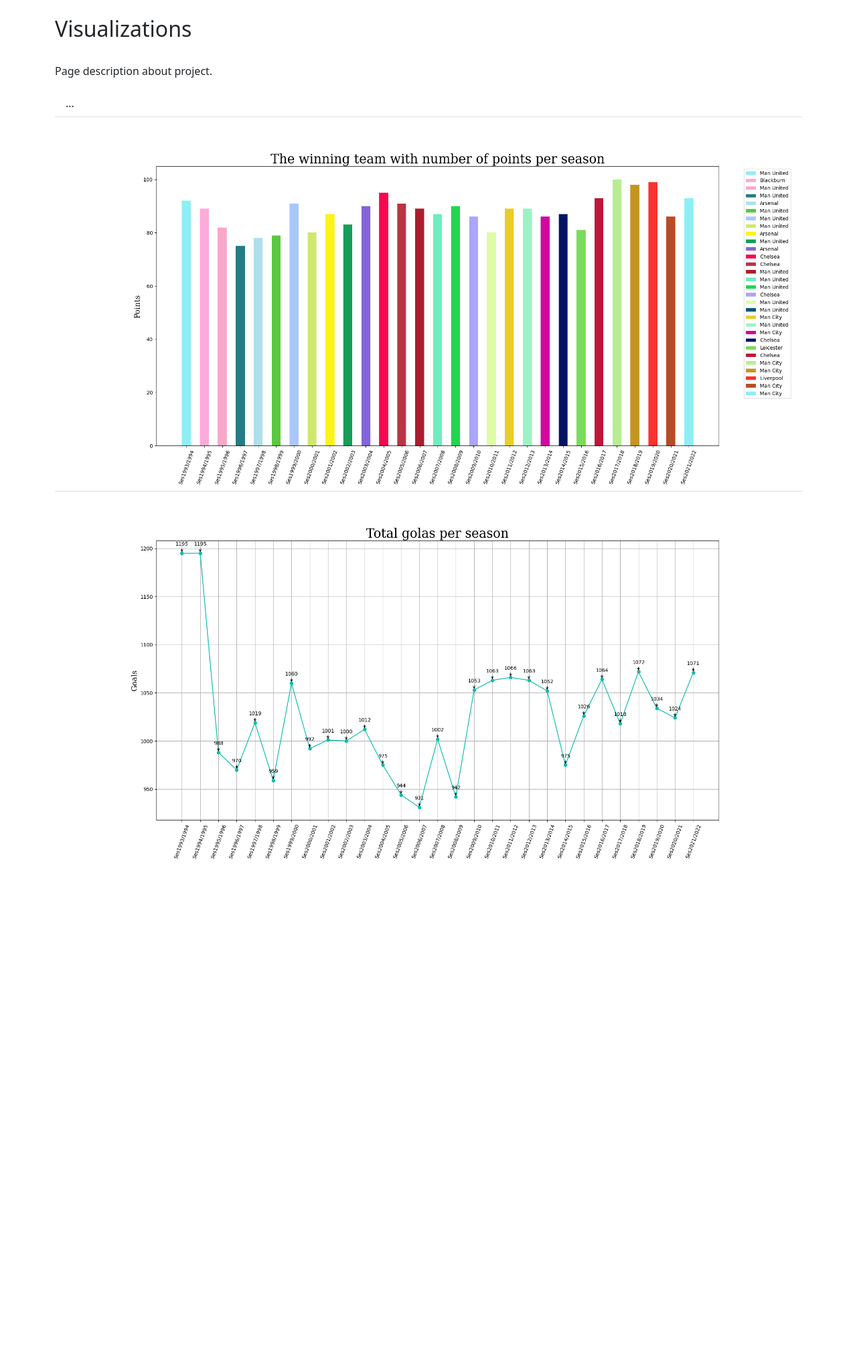
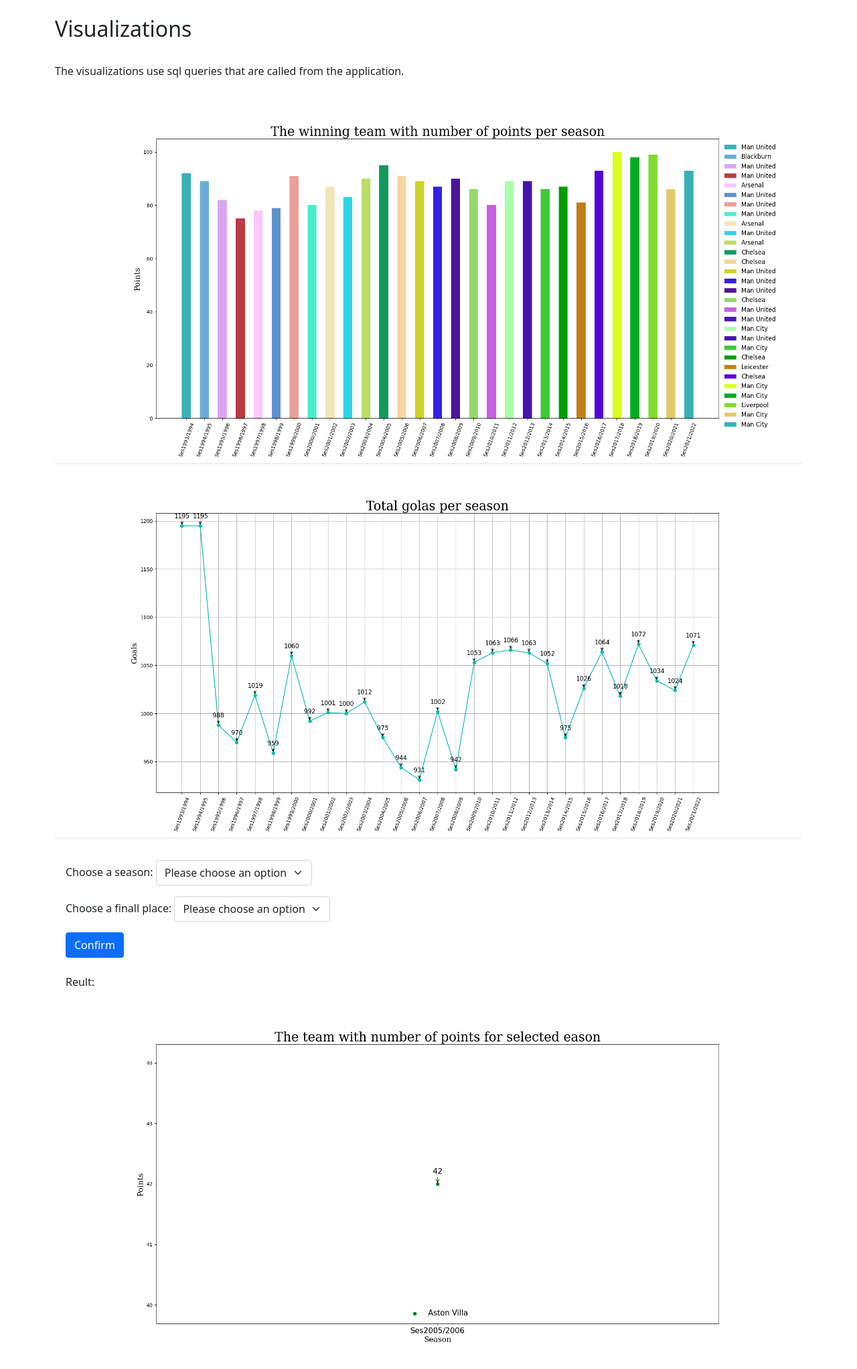
Before and after one commit to mateuszgua/football-stats-england, a Flask app: template templates/visualization.html in a window 1280 px wide. Shown: the part 56-2100 px from the top of the page at 67% size. Before the commit the page ends 1339 px from the top, so only its background shows below. Run offline with Flask 2, Linux system fonts and the light colour scheme; the template is opened without the code that fills it, so the values that code supplies are empty.

Commit message:
Feat: add visualization for task visu 1

```diff
--- a/app.py
+++ b/app.py
@@ -1,11 +1,18 @@
+from my_database import MyDatabase
+import randomcolor
+from matplotlib import pyplot as plt
 from flask import Flask
 from flask import render_template
 from flask import send_file
+from flask import request
+from flask import redirect
+from flask import url_for
+from mysql.connector import Error
 import pandas as pd
-import matplotlib.pyplot as plt
-import randomcolor
+import matplotlib
 
-from my_database import MyDatabase
+matplotlib.use('Agg')
+
 
 app = Flask(__name__, instance_relative_config=False)
 app.config.from_object('flask_settings.Config')
@@ -123,6 +130,23 @@ def flask():
 @app.route('/visualization')
 def visualization():
     try:
+        font1 = {'family': 'serif', 'color': 'black', 'size': 25}
+        font2 = {'family': 'serif', 'color': 'black', 'size': 15}
+
+        list_numbers = list(range(1, 21))
+        sql_file_task_vis_1_3 = "./sql_files/task_vis_1_3.sql"
+        df_task_vis_1_3 = get_dataframe_from_sql(sql_file_task_vis_1_3)
+
+        list_seasons_short = []
+        for i in df_task_vis_1_3[0]:
+            list_seasons_short.append(i)
+        list_seasons = [s.replace('Ses', 'Season ')
+                        for s in list_seasons_short]
+        dict_seasons = {list_seasons_short[i]: list_seasons[i]
+                        for i in range(len(list_seasons_short))}
+        sql_file_task_vis_1 = "./sql_files/task_vis_1.sql"
+        create_sql_procedure(sql_file_task_vis_1)
+
         sql_file_task_vis_2 = "./sql_files/task_vis_2.sql"
         df_task_vis_2 = get_dataframe_from_sql(sql_file_task_vis_2)
         df_task_vis_2.columns = ['Season', 'Club', 'Points']
@@ -135,8 +159,6 @@ def visualization():
             colors.append(i)
         color_list = [item for sublist in colors for item in sublist]
 
-        font1 = {'family': 'serif', 'color': 'black', 'size': 25}
-        font2 = {'family': 'serif', 'color': 'black', 'size': 15}
         plt.figure(figsize=(20, 10))
         plt.bar(df_task_vis_2["Season"],
                 df_task_vis_2["Points"],
@@ -146,8 +168,10 @@ def visualization():
         plt.xlabel('Season', fontdict=font2)
         plt.xticks(rotation=70)
         plt.ylabel('Points', fontdict=font2)
-        plt.legend(bbox_to_anchor=(1.04, 1), loc="upper left")
+        plt.legend(bbox_to_anchor=(1, 1), loc="upper left",
+                   frameon=False, fontsize=12)
         plt.savefig('./static/charts/chart_task_2.png')
+        plt.close()
 
         sql_file_task_vis_3 = "./sql_files/task_vis_3.sql"
         df_task_vis_3 = get_dataframe_from_sql(sql_file_task_vis_3)
@@ -171,12 +195,67 @@ def visualization():
                          textcoords="offset points",
                          xytext=(0, 15),
                          ha='center',
-                         arrowprops=dict(arrowstyle="->", color='black'))
+                         arrowprops=dict(arrowstyle="->", color='black'),
+                         fontsize=12)
 
         plt.savefig('./static/charts/chart_task_3.png')
+        plt.close()
+    except Error as e:
+        print(e)
 
     finally:
-        return render_template('visualization.html')
+        return render_template('visualization.html', seasons=dict_seasons, positions=list_numbers)
+
+
+@app.route("/chart", methods=['GET', 'POST'])
+def chart():
+    try:
+        season = request.form.get('season')
+        place = request.form.get('place')
+
+        my_db = MyDatabase()
+        cursor = my_db.get_cursor()
+
+        args = (int(place), season, (0, 'CHAR'), (0, 'CHAR'), (0))
+        result_args = cursor.callproc('GetTeamResultFromSeason', args)
+        result = [result_args[2], result_args[3], result_args[4]]
+        result_df = pd.DataFrame(result)
+        result_df_transposed = result_df.transpose()
+        result_df_transposed.columns = ['Season', 'Club', 'Points']
+        label = result_df_transposed["Club"][0]
+
+        font1 = {'family': 'serif', 'color': 'black', 'size': 25}
+        font2 = {'family': 'serif', 'color': 'black', 'size': 15}
+        plt.figure(figsize=(20, 10))
+        plt.scatter(result_df_transposed["Season"],
+                    result_df_transposed["Points"],
+                    label=label,
+                    color='green')
+        plt.title("The team with number of points for selected eason",
+                  fontdict=font1)
+        plt.xlabel('Season', fontdict=font2)
+        plt.xticks(rotation=0, fontsize=15)
+        plt.ylabel('Points', fontdict=font2)
+        for x, y in zip(result_df_transposed["Season"], result_df_transposed["Points"]):
+            label = "{:.0f}".format(y)
+
+            plt.annotate(label,
+                         (x, y),
+                         textcoords="offset points",
+                         xytext=(0, 20),
+                         ha='center',
+                         arrowprops=dict(arrowstyle="->", color='black'),
+                         fontsize=15)
+
+        plt.legend(loc='lower center', frameon=False, fontsize=15)
+        plt.savefig('./static/charts/chart_task_1.png')
+        plt.close()
+
+    except Error as e:
+        print(e)
+
+    finally:
+        return redirect(url_for('visualization'))
 
 
 def get_dataframe_from_sql(sql_file_path):
@@ -193,6 +272,19 @@ def get_dataframe_from_sql(sql_file_path):
         return result_df
 
 
+def create_sql_procedure(sql_file_path):
+    try:
+        my_db = MyDatabase()
+        cursor = my_db.get_cursor()
+        sql_file = open(sql_file_path)
+        sql_as_string = sql_file.read()
+        cursor.execute(sql_as_string)
+    except Error as e:
+        print(e)
+    finally:
+        sql_file.close()
+
+
 @ app.route('/schema')
 def schema():
     return render_template('schema.html')
--- /dev/null
+++ b/sql_files/task_vis_1_2.sql
@@ -0,0 +1,2 @@
+CALL GetTeamResultFromSeason(1, 'Ses2000/2001', @season, @club, @points);
+SELECT  @season AS Season, @club AS Club, @points AS POINTS;
--- /dev/null
+++ b/sql_files/task_vis_1_3.sql
@@ -0,0 +1,4 @@
+SELECT DISTINCT(Season)
+FROM games
+WHERE Season != 'Ses1899/1900'
+ORDER BY Season;
--- a/templates/visualization.html
+++ b/templates/visualization.html
@@ -5,17 +5,47 @@
 <h2 class="title">{% block title %} Visualizations {% endblock %}</h2>
 <br>
 
-<p>Page description about project.</p>
+<p>The visualizations use sql queries that are called from the application.</p>
 
 <ul class="list-group list-group-flush">
     <li class="list-group-item">
-        ...
+        <img src="{{url_for('static', filename='./charts/chart_task_2.png')}}" class="d-block w-100" alt="Chart_2">
     </li>
+
     <li class="list-group-item">
-        <img src="{{url_for('static', filename='./charts/chart_task_2.png')}}" class="d-block w-100" alt="Chart">
+        <img src="{{url_for('static', filename='./charts/chart_task_3.png')}}" class="d-block w-100" alt="Chart_3">
     </li>
+
     <li class="list-group-item">
-        <img src="{{url_for('static', filename='./charts/chart_task_3.png')}}" class="d-block w-100" alt="Chart">
+        <br>
+        <form class="form-inline" method="POST" action="{{ url_for('chart') }}">
+            <div class="mb-3">
+                <label for="season-select" class="form-label">Choose a season:</label>
+                <div class="btn-group" aria-label="Default select example">
+                    <select class="form-select" name="season" id="season-select">
+                        <option value="">Please choose an option</option>
+                        {% for name, season in seasons.items() %}
+                        <option value="{{ name }}">{{ season }}</option>
+                        {% endfor %}
+                    </select>
+                </div>
+            </div>
+            <div class="mb-3">
+                <label for="place-select" class="form-label">Choose a finall place:</label>
+                <div class="btn-group" aria-label="Default select example">
+                    <select class="form-select" name="place" id="place-select">
+                        <option value="">Please choose an option</option>
+                        {% for position in positions %}
+                        <option value="{{ position }}">{{ position }}</option>
+                        {% endfor %}
+                    </select>
+                </div>
+            </div>
+            <button type="submit" class="btn btn-primary">Confirm</button>
+        </form>
+        <br>
+        <p>Reult:</p>
+        <img src="{{url_for('static', filename='./charts/chart_task_1.png')}}" class="d-block w-100" alt="Chart_1">
     </li>
 
 </ul>
```
Also changed, not shown: sql_files/task_vis_1.sql (added, +42 -0 lines), static/charts/chart_task_1.png (added), static/charts/chart_task_2.png, static/charts/chart_task_3.png.
